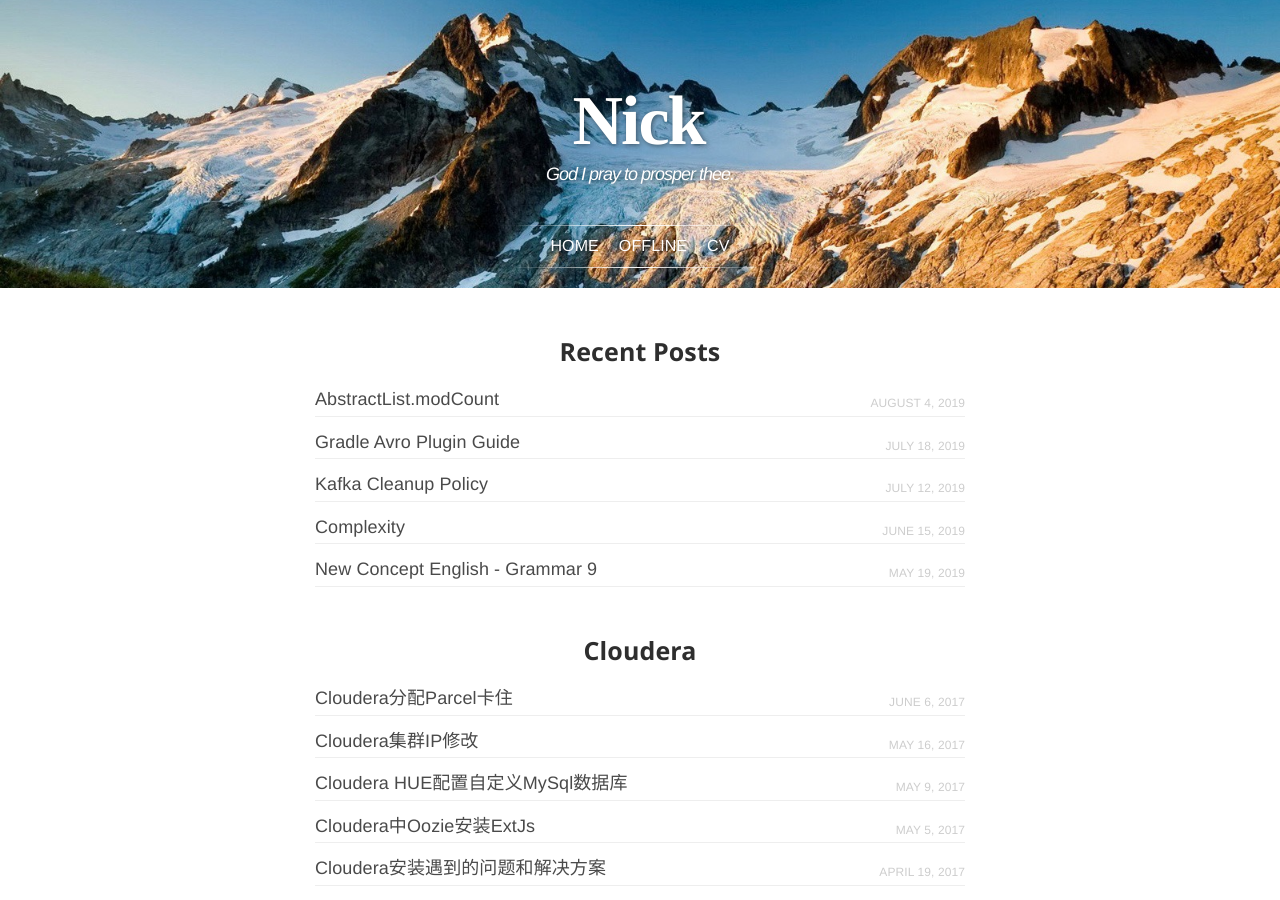
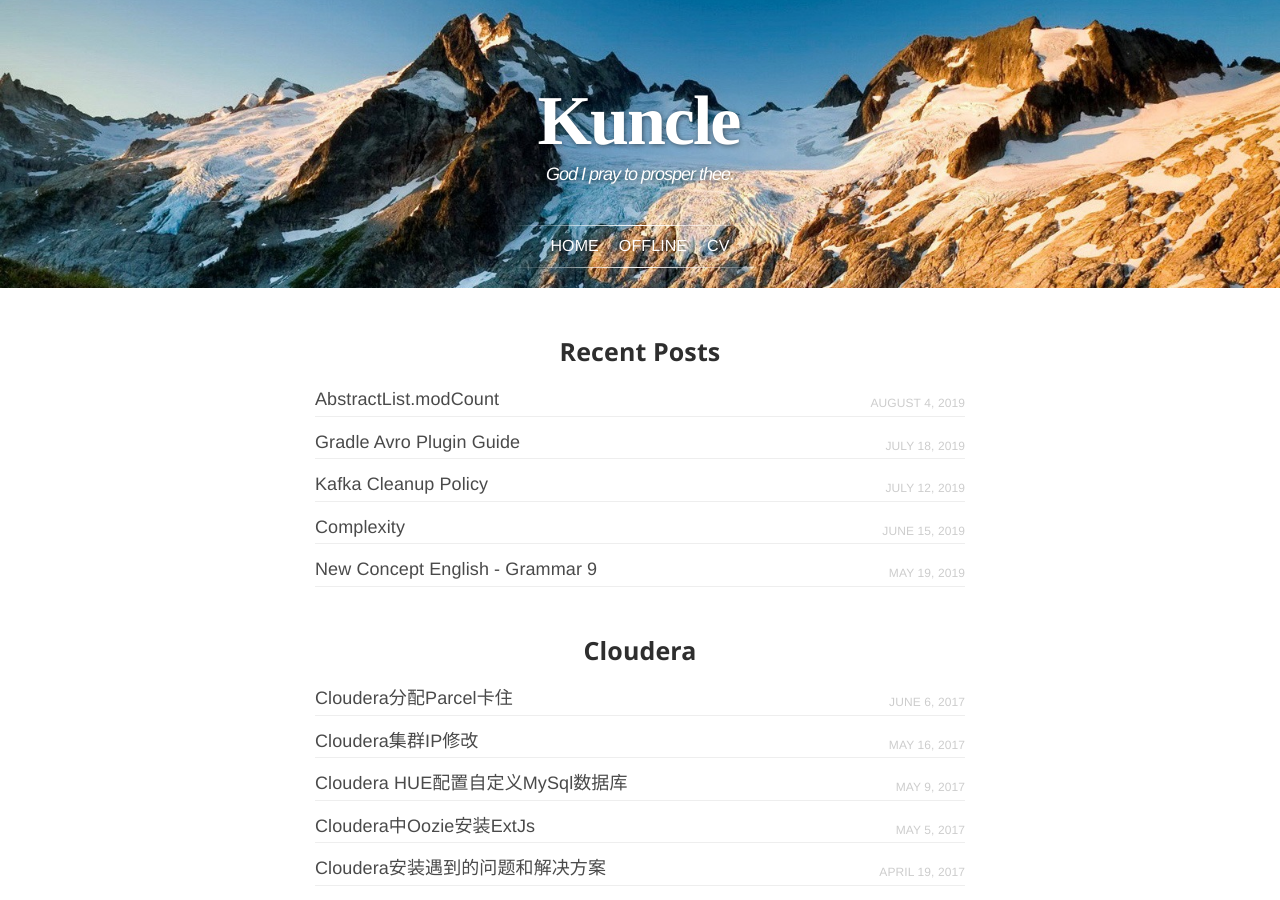
Before and after one commit to kuncle/kuncle.github.io, a Jekyll site: the page built from index.html, in a window 1280 px wide and 900 px high. Built offline with Jekyll 4.4.1, drawn with Linux system fonts in a browser that asks for light colours; some web fonts are replaced.

Commit message:
update some infomation

```diff
--- a/_config.yml
+++ b/_config.yml
@@ -6,7 +6,7 @@
 # 'jekyll serve'. If you change this file, please restart the server process.
 
 # Site settings
-title:            Nick
+title:            Kuncle
 head_title:       King's Uncle
 subtitle:         God I pray to prosper thee.
 description:      God I pray to prosper thee.
@@ -17,7 +17,7 @@ baseurl:          "/" # the subpath of your site, e.g. /blog
 url:              "" # the base hostname & protocol for your site. Have a look at robots.txt as well!
 permalink:        /blog/:categories/:title
 cover:            /assets/mountain-cover.jpg
-disqus_shortname: "nick liu"
+disqus_shortname: "Kuncle"
 
 # Build settings
 sass:
```
